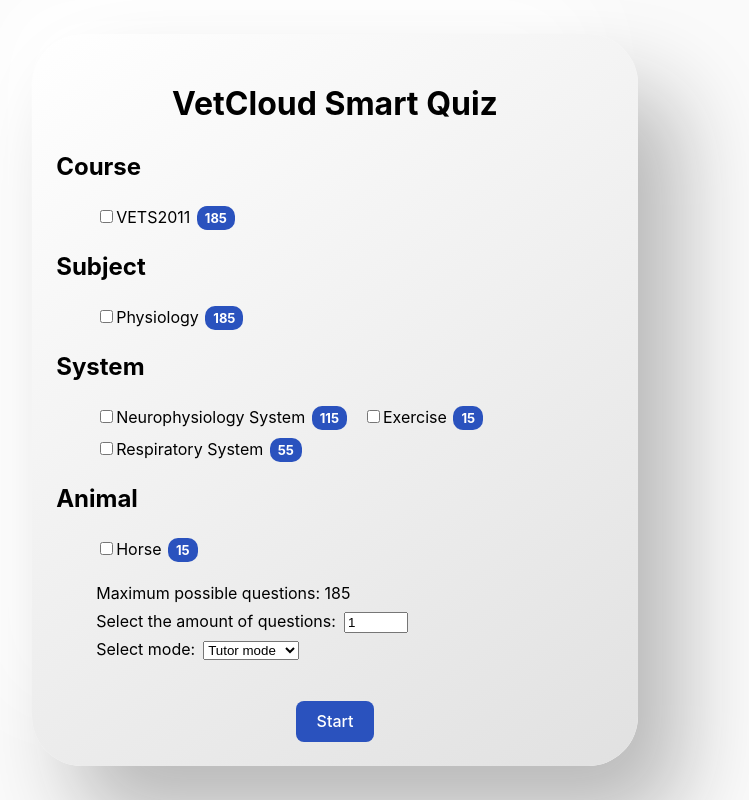
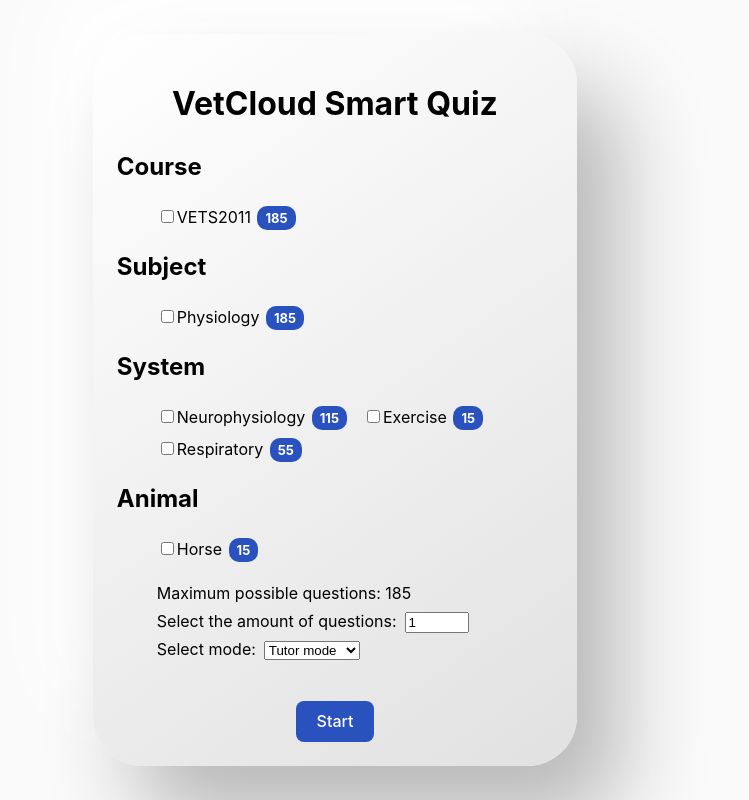
Before and after one commit to UQ-eLIPSE/crucible-components, a Vue app: page / in a window 1280 px wide. Shown: the whole page, without its empty margins (305-1054 px from the left). Built offline with nearby package versions, Linux system fonts and the light colour scheme.

Commit message:
fix text display

```diff
--- a/src/components/FilterCheckbox.vue
+++ b/src/components/FilterCheckbox.vue
@@ -15,11 +15,7 @@
         @change="onChecked($event)"
       />
       <label :for="`${category}-${topic}-checkbox`">
-        {{
-          topic === "Neurophysiology" || topic === "Respiratory"
-            ? topic + " System"
-            : topic
-        }}
+        {{ topic }}
         <span v-if="num !== null && num !== '0'" class="question-number">{{
           num
         }}</span></label
--- a/src/components/StartPage.vue
+++ b/src/components/StartPage.vue
@@ -34,7 +34,7 @@
           v-if="selectedMode.valueOf() === 'Timed'"
           class="time-limit-container"
         >
-          <label for="time-limit">Maximum time per questions:</label>
+          <label for="time-limit">Maximum time per question:</label>
           <input
             id="time-limit"
             v-model.number="timeLimit"
@@ -117,7 +117,6 @@ const checkMax = () => {
 
 .start-page-container {
   background: linear-gradient(145deg, #ffffff, #e1e1e1);
-  /* background: #fafafa; */
   padding: 1.5rem;
   border-radius: 50px;
   box-shadow:
```
